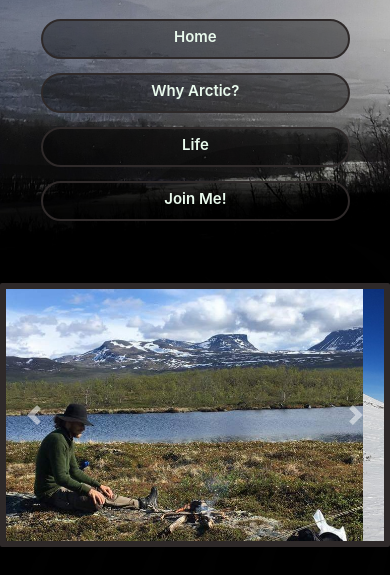
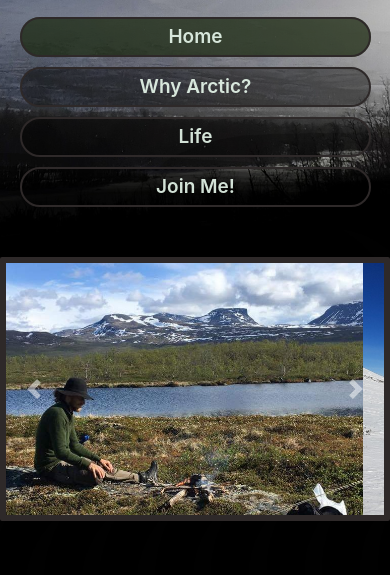
Before and after one commit to JakubKocerha/milestonep1-my-arctic-life, a plain HTML site: page index.html in a window 390 px wide. Shown: the part 238-813 px from the top of the page. Drawn offline with nearby package versions, Linux system fonts and the light colour scheme; a web font is replaced by a local one.

Commit message:
Debugging and styling of .active Bootstrap class in navbar.

```diff
--- a/assets/css/style.css
+++ b/assets/css/style.css
@@ -69,37 +69,29 @@ section .heading {
 .nav-menu li {
     text-align: center;
     margin: 0 auto;
+    max-width: 24%;
     border-radius: 25px;
-    padding: 2px;
+    padding: 0;
 }
 
 .nav-menu li a {
-    color: #e9faed;
+    color:rgba(233, 250, 237, 0.9);
     background-color: rgba(0, 0, 0, 0.4);
-    width: 80%;
-    font-size: 15px;
+    width: 100%;
+    font-size: 19px;
     font-weight: 600;
     border: 2px solid #2e2929;
     border-radius: 25px;
     padding: 5px 2px;
+
 }
 
-
+.active{
+    background-color: rgba(50, 82, 22, 0.5);
+}
 
 /* :hover style taken from tutorials, before setting the same width of hover, the pseudoclass was rendering with nonstandard rendering customised with hover collections https://ianlunn.github.io/Hover/*/
-.nav-menu li a:hover {
-    background-color: rgba(0, 0, 0, 0.1);
-    width: 100%;
-    border-radius: 25px;
-}
 
-.active:active {
-    background-color: rgba(32, 177, 27, 0.9);
-}
-/*active doesn't work, let's see if it is a problem with the none-existing subpages
-.active:active {
-    color: rgba(235, 11, 11, 0.6);
-}*/
 
 
 /*-------------------Hover.css */
@@ -108,12 +100,10 @@ section .heading {
 .hvr-radial-out:before {
     background-color: rgba(50, 82, 22, 0.6);
     border-radius: 25px;
-    width: 100%;
+
+
 }
 
-.active:active {
-    color:rgba(126, 139, 197, 0.836);
-}
 /*-------------------Main section - general*/
 .heading-container {
     background-color: rgb(152, 0, 0, 0.4);
@@ -308,13 +298,12 @@ section .heading {
     text-align: justify;
 }
 
-/*
+
 .form-control:active {
     background-color: rgba(102, 218, 140, 1) !important;
     background: transparent;
     border: 2px solid rgb(46,41,41) !important;
 }
-
 .form-control:hover {
     background-color: rgba(34, 161, 76, 0.4) !important;
     border: 2px solid rgb(46,41,41) !important;
@@ -324,23 +313,20 @@ section .heading {
     box-shadow: none !important;
     border: 2px solid rgb(46,41,41) !important;
 }
-
 .form-control option:checked {
     background-color: rgba(102, 218, 140, 0.6) !important;
     border: 2px solid rgb(46,41,41) !important;
     background: transparent;
 }
-
 .form-control option:focus {
     background-color: rgba(102, 218, 140, 0.6) !important;
     border: 2px solid rgb(46,41,41) !important;
     background: transparent;
 }
-
 .form-control option:active {
     background-color: rgba(102, 218, 140, 1) !important;
 }
-*/
+
 /*details in readme.md under point 9 in section Debugging; disabling hover effect on label copied from https://stackoverflow.com/questions/26754497/css-disable-hover-effect*/
 .nohover {
     pointer-events: none;
@@ -419,6 +405,10 @@ footer {
 /*-------------------Media Queries */
 
 @media only screen and (max-width: 575px) {
+    .nav {
+        display: block;
+    }
+
     header {
         text-align: center;
     }
@@ -460,8 +450,6 @@ footer {
         margin: 0 auto;
         margin-top: 20px;
         margin-bottom: 20px;
-
-
     }
     .heading p{
         width: 100%;
@@ -474,6 +462,10 @@ footer {
         text-align: center;
     }
 
+    .nav {
+        display: block;
+    }
+
     .nav-menu {
         margin: 0 auto;
         margin-bottom: 50px;
@@ -481,16 +473,16 @@ footer {
 
     .nav-menu li {
         margin-bottom: 10px;
+        max-width: 90%;
     }
 
     .nav-menu li a {
-        width: 80%;
         height: 40px;
-        padding-top: 5px;
+        padding-top: 4px;
     }
 
     .nav-menu li a:hover {
-        width: 85%;
+
         border-radius: 25px;
     }
 
--- a/index.html
+++ b/index.html
@@ -37,8 +37,8 @@
             <div class="row no-gutters">
                 <div class="col-12">
                     <ul class="nav justify-content-center nav-menu">
-                        <li class="col-12 col-sm-3 nav-item">
-                            <a class="active nav-link hvr-radial-out" href="index.html">Home</a>
+                        <li class="col-12 col-sm-3 nav-item active">
+                            <a class="nav-link hvr-radial-out" href="index.html">Home</a>
                         </li>
                         <li class="col-12 col-sm-3 nav-item">
                             <a class="nav-link hvr-radial-out" href="why-arctic.html">Why Arctic?</a>
```
Also changed, not shown: join-me.html (+1 -1 lines), life.html (+4 -4 lines), 1 other file.
